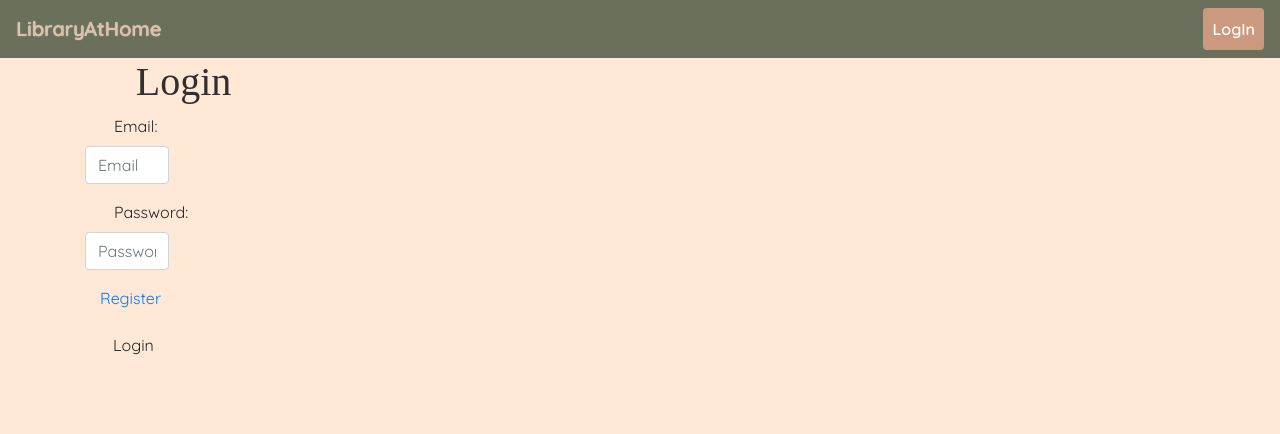
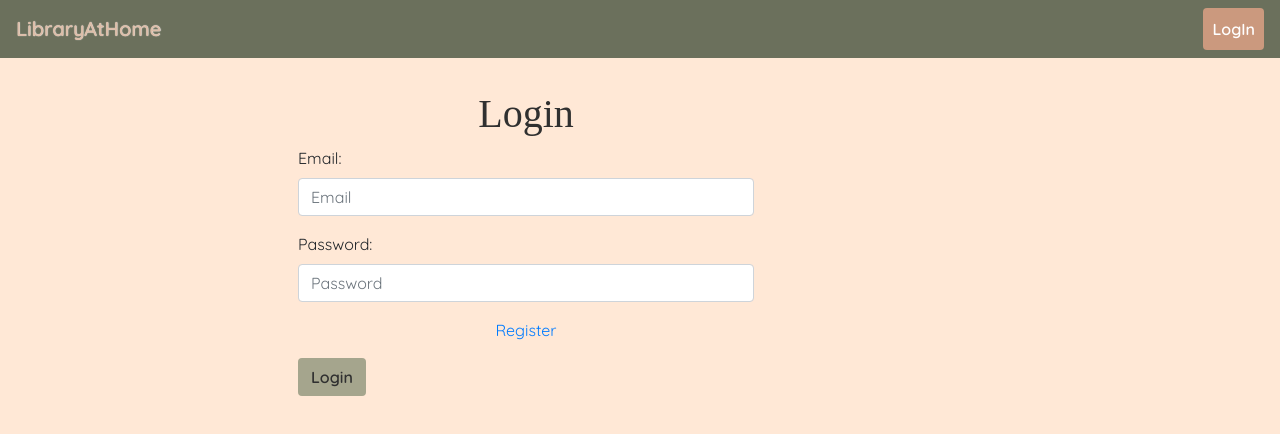
Before and after one commit to kannmelton2/LibraryAtHome, a React (Create React App) app in the folder libraryathome.ui/: page /auth in a window 1280 px wide. Shown: the top 434 px of the page. Built offline with nearby package versions, Linux system fonts and the light colour scheme; no server answers.

Commit message:
updated auth and register styling

```diff
--- a/libraryathome.ui/src/components/pages/Auth/Auth.js
+++ b/libraryathome.ui/src/components/pages/Auth/Auth.js
@@ -2,7 +2,7 @@ import React from 'react';
 import { Link } from 'react-router-dom';
 
 
-
+import './Auth.scss';
 
 import authRequests from '../../../helpers/data/authData';
 
@@ -42,15 +42,16 @@ class Auth extends React.Component {
   render () {
     const { user } = this.state;
     return (
-      <div className="Login">
-        <div id="login-form">
+      <div className="Auth">
+        <div id="login-form" className="d-flex flex-wrap text-center justify-content-center">
           <h1 className="text-center">Login</h1>
-          <form className="form-horizontal col-sm-6 col-sm-offset-3">
+          <p className="form-header"></p>
+          <form className="form-horizontal justify-content">
             <div className="form-group">
-              <label htmlFor="inputEmail" className="col-sm-8 control-label">
+              <label htmlFor="inputEmail" className="control-label">
                 Email:
               </label>
-              <div className="col-sm-20">
+              <div>
                 <input
                   type="email"
                   className="form-control"
@@ -62,10 +63,10 @@ class Auth extends React.Component {
               </div>
             </div>
             <div className="form-group">
-              <label htmlFor="inputPassword" className="col-sm-8 control-label">
+              <label htmlFor="inputPassword" className="control-label">
                 Password:
               </label>
-              <div className="col-sm-20">
+              <div>
                 <input
                   type="password"
                   className="form-control"
@@ -77,15 +78,15 @@ class Auth extends React.Component {
               </div>
             </div>
             <div className="form-group">
-              <div className="col-sm-12 text-center">
+              <div className="text-center">
                 <Link to="/register">Register</Link>
               </div>
             </div>
             <div className="form-group">
-              <div className="col-sm-12">
+              <div>
                 <button
                   type="submit"
-                  className="btn btn-default col-xs-12"
+                  className="btn dark-green-btn"
                   onClick={this.loginClickEvent}
                 >
                   Login
--- a/libraryathome.ui/src/components/pages/Auth/Auth.scss
+++ b/libraryathome.ui/src/components/pages/Auth/Auth.scss
@@ -1,3 +1,11 @@
 .Auth {
-    display: block;
+    width: 80%;
+    margin-top: 2em;
+    h1 {
+        width: 100%;
+    }
+    form {
+        width: 50%;
+        text-align: left;
+    }
 }
--- a/libraryathome.ui/src/components/pages/RegisterUser/RegisterUser.js
+++ b/libraryathome.ui/src/components/pages/RegisterUser/RegisterUser.js
@@ -72,10 +72,12 @@ class RegisterUser extends React.Component {
         } = this.state;
 
         return(
-            <div className="RegisterUser">
+            <div className="RegisterUser d-flex flex-wrap justify-content-center text-left">
+              <header className="page-header">
                 <h1>Welcome to Library At Home</h1>
                 <p>Please log in register to make use of our services:</p>
-      <form className="col-6 offset-3 text-left">
+              </header>
+      <form className="register-form">
         <div className="form-group">
         <label htmlFor="user-first-name">First Name</label>
       <input
@@ -126,8 +128,8 @@ class RegisterUser extends React.Component {
         onChange={this.passwordChange}
         />
         </div>
-        <Link className="btn btn-dark m-2" to="/auth">Log in</Link>
-        <button className="btn btn-primary m-2" onClick={this.saveNewUser}>Save New User</button>
+        <Link className="btn dark-pink-btn m-2" to="/auth">Log in</Link>
+        <button className="btn dark-green-btn m-2" onClick={this.saveNewUser}>Save New User</button>
       </form>
             </div>
         )
--- a/libraryathome.ui/src/components/pages/RegisterUser/RegisterUser.scss
+++ b/libraryathome.ui/src/components/pages/RegisterUser/RegisterUser.scss
@@ -1,3 +1,7 @@
 .RegisterUser {
-    display: block;
+    width: 100%;
+    margin-top: 2em;
+    form {
+        width: 50%;
+    }
 }
```
